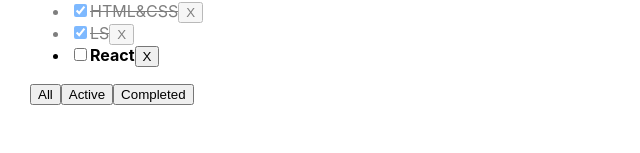
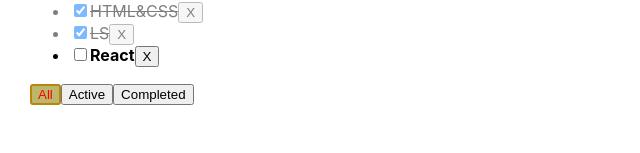
Before and after one commit to alexpodelinskii/simpleToDOList, a React (Vite) app: page / in a window 1280 px wide. Shown: the part 147-300 px from the top of the page, without its empty margins (0-640 px from the left). Built offline with nearby package versions, Linux system fonts and the light colour scheme.

Commit message:
refactor: add tasks filter btn active class

```diff
--- a/src/App.css
+++ b/src/App.css
@@ -14,3 +14,10 @@
     opacity: 0.5;
     text-decoration: line-through;
 }
+.filter-btn-active{
+    background-color: darkkhaki;
+    color: red;
+    border: 2px solid darkgoldenrod;
+    border-radius: 3px;
+;
+}
--- a/src/App.tsx
+++ b/src/App.tsx
@@ -70,6 +70,7 @@
                 changeFilter={changeFilter}
                 addTask={addTask}
                 changeTaskStatus={changeTaskStatus}
+                filter ={filter}
             />
         </div>
     )
--- a/src/Buttons.tsx
+++ b/src/Buttons.tsx
@@ -2,12 +2,13 @@
     title: string
     onClick: () => void
     disabled?: boolean
+    classes?:string
 }
 
 const Button = (props: ButtonPropsType) => {
 
     return (
-        <button onClick={props.onClick} disabled={props.disabled}>{props.title}</button>
+        <button onClick={props.onClick} disabled={props.disabled} className={props.classes}>{props.title}</button>
     )
 }
 
--- a/src/TodolistItem.tsx
+++ b/src/TodolistItem.tsx
@@ -11,6 +11,7 @@
     changeFilter: (status: FilterValuesType) => void
     addTask: (newTask: TaskType) => void
     changeTaskStatus: (taskId: TaskType['id'], newTaskStatus: TaskType['isDone']) => void
+    filter: FilterValuesType
 }
 
 
@@ -21,7 +22,8 @@
         deleteTask,
         changeFilter,
         addTask,
-        changeTaskStatus
+        changeTaskStatus,
+        filter
     }: PropsType) => {
 
     const taskList = tasks.length === 0
@@ -34,7 +36,7 @@
                     const changeTaskStatusHandler = (event: ChangeEvent<HTMLInputElement>) => changeTaskStatus(task.id, event.currentTarget.checked)
                     return (
 
-                        <li key={ind} className={task.isDone?'task-done':'task'}>
+                        <li key={ind} className={task.isDone ? 'task-done' : 'task'}>
                             <input
                                 type="checkbox"
                                 checked={task.isDone}
@@ -100,14 +102,17 @@
             <Button
                 title={'All'}
                 onClick={() => changeFilter('all')}
+                classes={filter === 'all' ? 'filter-btn-active' : ''}
             />
             <Button
                 title={'Active'}
                 onClick={() => changeFilter('active')}
+                classes={filter === 'active' ? 'filter-btn-active' : ''}
             />
             <Button
                 title={'Completed'}
                 onClick={() => changeFilter('complete')}
+                classes={filter === 'complete' ? 'filter-btn-active' : ''}
             />
         </div>
     </div>
```
